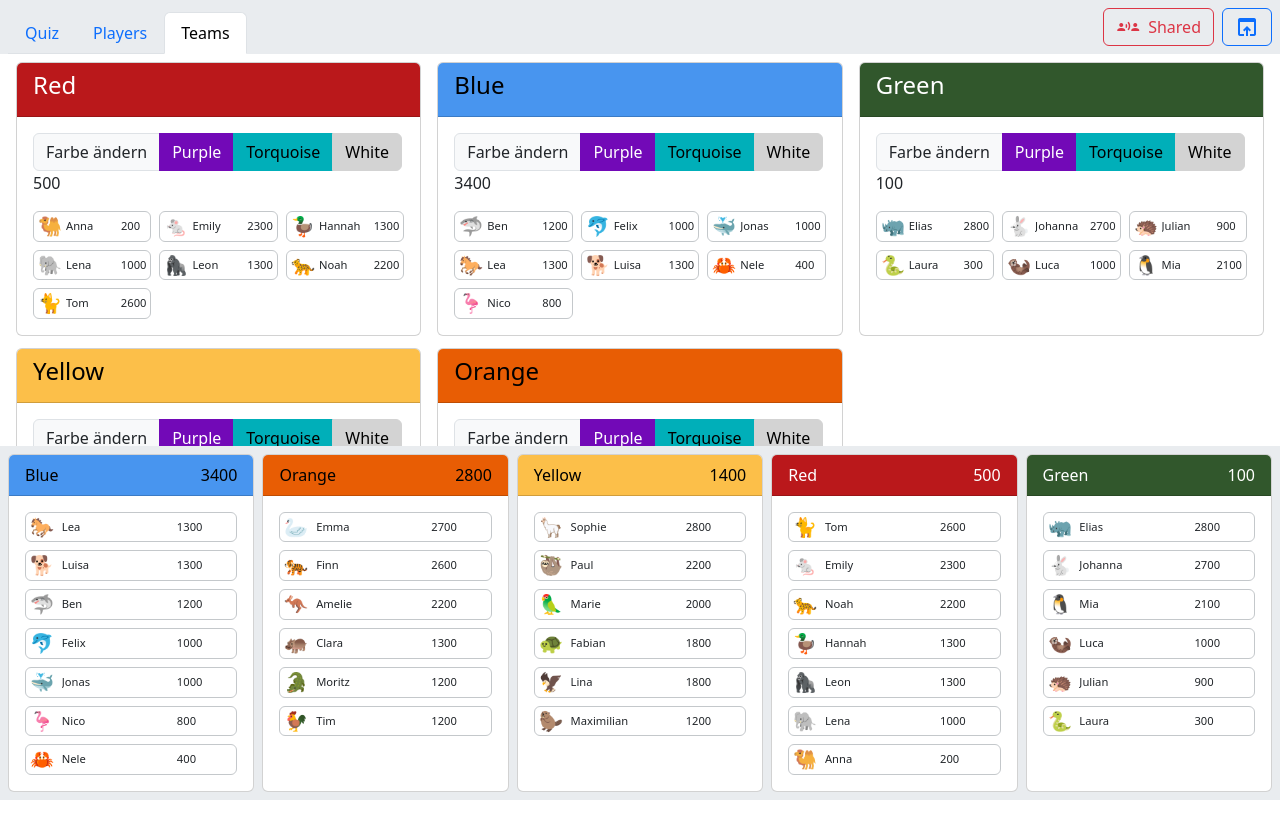
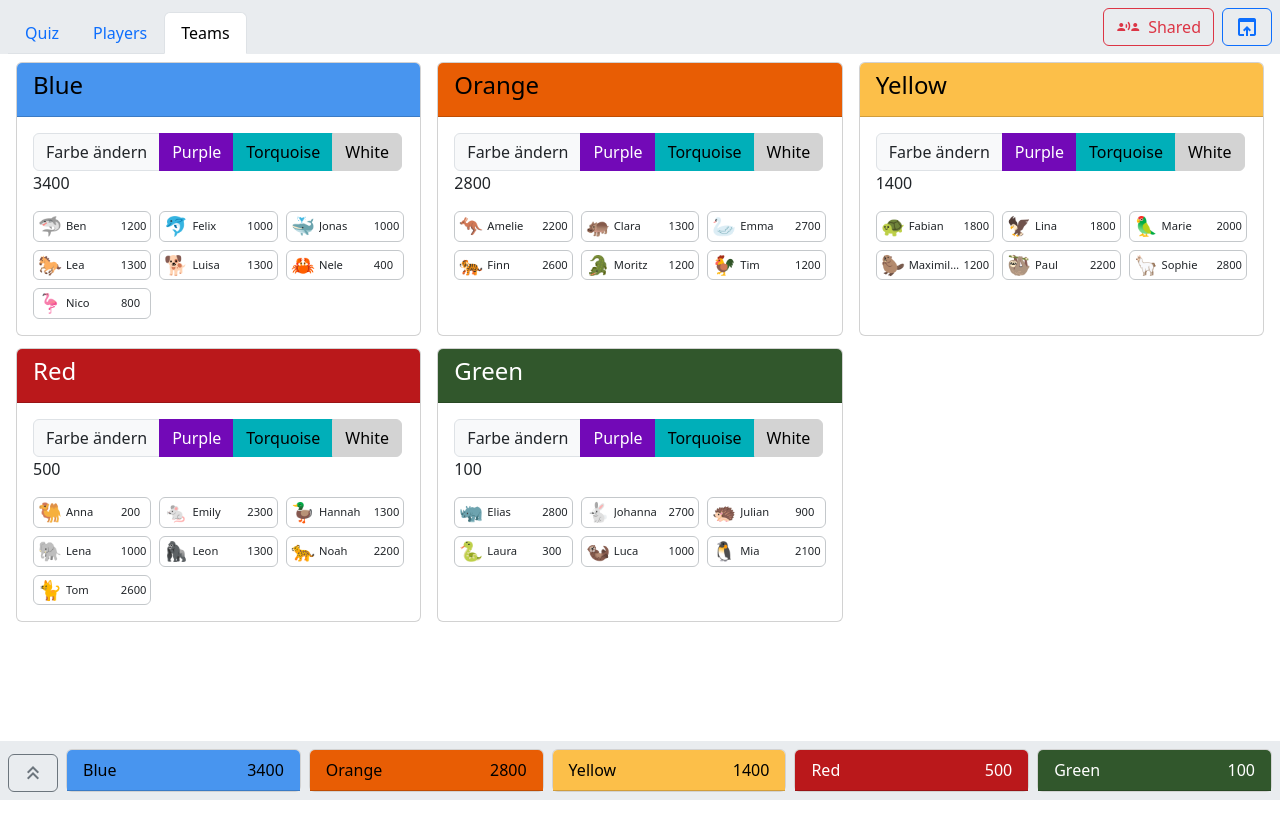
Before and after one commit to tdreja/single-page-quiz, a React (Vite) app: page / in a window 1280 px wide. Shown: the top 838 px of the page. After the commit the page ends 800 px from the top, so only its background shows below. Built offline with nearby package versions, Linux system fonts and the light colour scheme.

Commit message:
feat(Design): Allow bottom nav to be toggled.

```diff
--- a/src/components/game/TeamView.tsx
+++ b/src/components/game/TeamView.tsx
@@ -7,10 +7,11 @@ import { SmallPlayerView } from '../common/SmallPlayerView';
 
 export interface TeamProps {
     team: Team,
+    expanded: boolean,
     i18n: Labels,
 }
 
-export const TeamView = ({ team, i18n }: TeamProps): ReactElement => {
+export const TeamView = ({ team, expanded, i18n }: TeamProps): ReactElement => {
     return (
         <div
             part="team"
@@ -29,6 +30,8 @@ export const TeamView = ({ team, i18n }: TeamProps): ReactElement => {
                 <span part="team-name">{i18n.teams[team.color]}</span>
                 <span part="team-points">{team.points}</span>
             </div>
+            {
+                expanded && (
                     <div part="player-list" className="card-body d-grid gap-2 grid-columns-md">
                         {
                             Array.from(team.players.values()).sort(sortPlayersHighestFirst)
@@ -40,6 +43,8 @@ export const TeamView = ({ team, i18n }: TeamProps): ReactElement => {
                                 ))
                         }
                     </div>
+                )
+            }
         </div>
     );
 };
--- a/src/components/game/TeamsBottomNav.tsx
+++ b/src/components/game/TeamsBottomNav.tsx
@@ -1,16 +1,28 @@
 import React, { ReactElement, useContext } from 'react';
 import { TeamView } from './TeamView';
 import { Game } from '../../model/game/game';
-import { GameContext } from '../common/GameContext';
+import { GameContext, GameEventContext } from '../common/GameContext';
 import { sortTeamsHighestFirst } from '../../model/game/team';
 import { I18N } from '../../i18n/I18N';
+import { ExpandTeamNavEvent } from '../../events/setup-events';
 
 export const TeamsBottomNav = (): ReactElement | undefined => {
     const i18n = useContext(I18N);
     const game = useContext<Game>(GameContext);
+    const onGameUpdate = useContext(GameEventContext);
 
     return (
-        <nav id="teams-container" className="navbar sticky-bottom bg-body-secondary grid-columns-lg">
+        <nav
+            id="teams-container"
+            className="navbar sticky-bottom bg-body-secondary d-flex flex-row gap-2 align-items-end"
+        >
+            <span
+                className="btn btn-outline-secondary material-symbols-outlined"
+                onClick={() => onGameUpdate(new ExpandTeamNavEvent(!game.teamNavExpanded))}
+            >
+                {game.teamNavExpanded ? 'keyboard_double_arrow_down' : 'keyboard_double_arrow_up'}
+            </span>
+            <div className="d-grid grid-columns-lg flex-grow-1 gap-2">
                 { Array.from(game.teams.values())
                     .sort(sortTeamsHighestFirst)
                     .map((team) => (
@@ -18,8 +30,10 @@ export const TeamsBottomNav = (): ReactElement | undefined => {
                             key={`bottom-team-${team.color}`}
                             team={team}
                             i18n={i18n}
+                            expanded={game.teamNavExpanded}
                         />
                     ))}
+            </div>
         </nav>
     );
 };
--- a/src/components/team/TeamModerationView.tsx
+++ b/src/components/team/TeamModerationView.tsx
@@ -1,7 +1,7 @@
 import React, { ReactElement, useContext, useEffect, useState } from 'react';
 import { Game } from '../../model/game/game';
 import { GameContext } from '../common/GameContext';
-import { allColors, sortTeamsByColor, TeamColor } from '../../model/game/team';
+import { allColors, sortTeamsHighestFirst, TeamColor } from '../../model/game/team';
 import { TeamForm } from './TeamForm';
 
 export const TeamModerationView = (): ReactElement => {
@@ -19,7 +19,7 @@ export const TeamModerationView = (): ReactElement => {
 
     return (
         <div className="d-grid grid-columns-xl" style={{ gap: '0.75rem 1rem' }}>
-            {Array.from(game.teams.values()).sort(sortTeamsByColor)
+            {Array.from(game.teams.values()).sort(sortTeamsHighestFirst)
                 .map((team) => (
                     <TeamForm
                         key={`form-${team.color}`}
--- a/src/events/common-events.ts
+++ b/src/events/common-events.ts
@@ -3,6 +3,7 @@ import { Game, GameRound, GameState } from '../model/game/game';
 export enum EventType {
     // Global events
     SWITCH_GAME_STATE = 'switch-game-state',
+    EXPAND_TEAM_NAV = 'expand-team-nav',
 
     // Events for each round
     START_ROUND = 'start-round',
--- a/src/events/setup-events.ts
+++ b/src/events/setup-events.ts
@@ -299,3 +299,20 @@ export class SwitchStateEvent extends BasicGameEvent {
         return update(game, Changes.GAME_SETUP);
     }
 }
+
+export class ExpandTeamNavEvent extends BasicGameEvent {
+    private readonly _expanded: boolean;
+
+    constructor(expanded: boolean) {
+        super(EventType.EXPAND_TEAM_NAV);
+        this._expanded = expanded;
+    }
+
+    public updateGame(game: Game): GameUpdate {
+        if (game.teamNavExpanded === this._expanded) {
+            return noUpdate(game);
+        }
+        game.teamNavExpanded = this._expanded;
+        return update(game, Changes.GAME_SETUP);
+    }
+}
--- a/src/game.css
+++ b/src/game.css
@@ -30,11 +30,8 @@
 }
 
 #teams-container {
-    display: grid;
-    gap: 0.5em;
     padding-left: 0.5em;
     padding-right: 0.5em;
-    align-items: stretch;
 }
 
 [part=player-list] {
--- a/src/model/game/game.ts
+++ b/src/model/game/game.ts
@@ -46,6 +46,7 @@ export interface Game {
     round: GameRound | null,
     roundsCounter: number,
     state: GameState,
+    teamNavExpanded: boolean,
 }
 
 export function emptyGame(): Game {
@@ -56,6 +57,7 @@ export function emptyGame(): Game {
         round: null,
         roundsCounter: 0,
         state: GameState.TEAM_SETUP,
+        teamNavExpanded: false,
     };
 }
 
--- a/src/model/game/json/game.ts
+++ b/src/model/game/json/game.ts
@@ -22,6 +22,8 @@ export interface JsonUpdatableGameData {
     players?: Array<JsonPlayer>,
     sections?: Array<JsonDynamicSectionData>,
     state?: GameState,
+    roundsCounter?: number,
+    teamNavExpanded?: boolean,
 }
 
 type OptionalGameSection = {
@@ -83,6 +85,8 @@ export function exportGame(game: Game): JsonUpdatableGameData {
         players,
         sections,
         state: game.state,
+        roundsCounter: game.roundsCounter,
+        teamNavExpanded: game.teamNavExpanded,
     };
 }
 
@@ -111,6 +115,10 @@ export function importGame(game: Game, json?: JsonUpdatableGameData) {
     if (json.state) {
         game.state = json.state;
     }
+    if (json.roundsCounter) {
+        game.roundsCounter = json.roundsCounter;
+    }
+    game.teamNavExpanded = !!json.teamNavExpanded;
 }
 
 export function getQuestion(game: Game, sectionName?: string, questionId?: string): Question | undefined {
```
Lines whose indentation alone changed are shown as unchanged.
